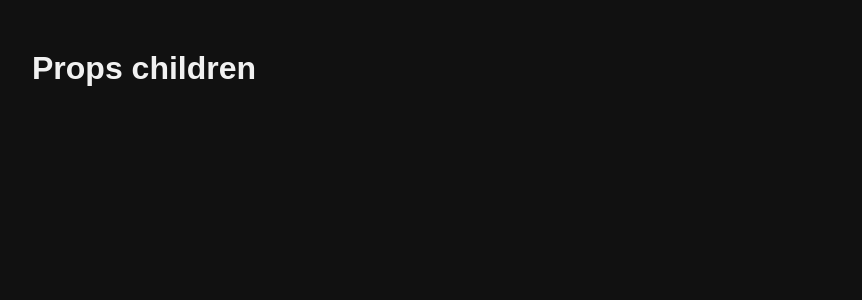
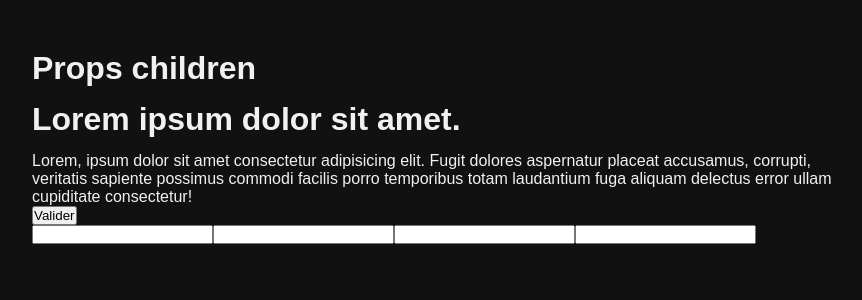
Before and after one commit to Benalta7892/React, a React (Vite) app in the folder 5.React-dans-le-detail/: page / in a window 1280 px wide. Shown: the top 300 px of the page, without its empty margins (208-1070 px from the left). Built offline with nearby package versions, Linux system fonts and the light colour scheme.

Commit message:
Comprendre les props children

```diff
--- /dev/null
+++ b/5.React-dans-le-detail/src/lessons/10.Comprendre-props-children/Child.jsx
@@ -0,0 +1,5 @@
+export default function Child(props) {
+  console.log(props);
+
+  return <div>{props.children}</div>;
+}
--- a/5.React-dans-le-detail/src/lessons/10.Comprendre-props-children/Container.jsx
+++ b/5.React-dans-le-detail/src/lessons/10.Comprendre-props-children/Container.jsx
@@ -1,9 +1,26 @@
-
+import Child from "./Child";
 export default function Container() {
   return (
     <div>
       <h1>Props children</h1>
-
+      {/* <Child tkt={"test"} /> */}
+      <Child>
+        <h1>Lorem ipsum dolor sit amet.</h1>
+        <p>
+          Lorem, ipsum dolor sit amet consectetur adipisicing elit. Fugit dolores aspernatur placeat accusamus,
+          corrupti, veritatis sapiente possimus commodi facilis porro temporibus totam laudantium fuga aliquam delectus
+          error ullam cupiditate consectetur!
+        </p>
+      </Child>
+      <Child>
+        <button>Valider</button>
+      </Child>
+      <Child>
+        <input type="text" />
+        <input type="text" />
+        <input type="text" />
+        <input type="text" />
+      </Child>
     </div>
-  )
+  );
 }
```
